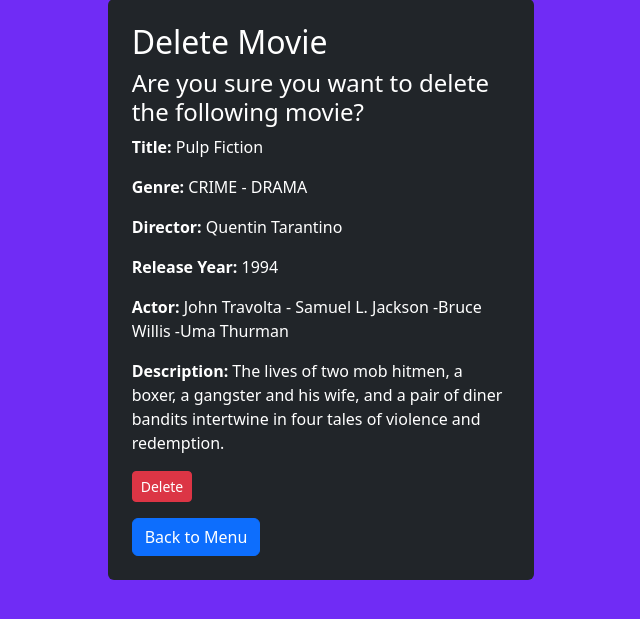
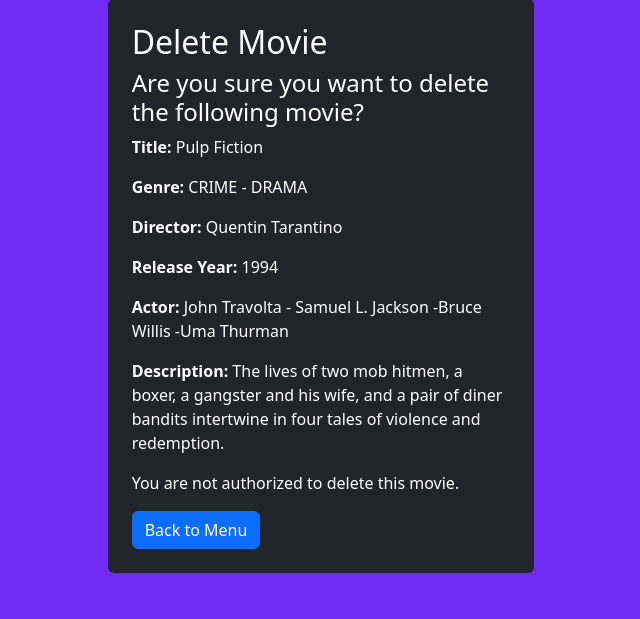
Before and after one commit to thomastour/final_project_cf3, a Django app: page /movies/3/delete/ in a window 1280 px wide. Shown: the part 49-668 px from the top of the page, without its empty margins (319-959 px from the left). Run offline with Django 4.2, Linux system fonts and the light colour scheme; data comes from the database, SQL or seed files in the repository.

Commit message:
update delete.html and movie_delete_view

```diff
--- a/movieapp/movies/templates/movies/movie_delete.html
+++ b/movieapp/movies/templates/movies/movie_delete.html
@@ -18,12 +18,18 @@
         <p><strong>Description:</strong> {{ movie.description }}</p>
         <form method="post">
             {% csrf_token %}
+            {% if movie.user == request.user %}
             <button type="submit" class="btn btn-sm btn-danger">Delete</button>
+            {% endif %}
         </form>
+
+        {%if movie.user != request.user %}
+        <p>You are not authorized to delete this movie.</p>
+
+        {% endif %}
         <div class="mt-3">
-        <a href="{% url 'menu' %}" class="btn btn-primary">Back to Menu</a>
-    </div>
-
+            <a href="{% url 'menu' %}" class="btn btn-primary">Back to Menu</a>
+        </div>
 
 </body>
 </html>
--- a/movieapp/movies/views.py
+++ b/movieapp/movies/views.py
@@ -8,6 +8,7 @@
 from .forms import CustomUserCreationForm, MovieForm
 from .serializers import MovieSerializer
 from rest_framework.views import APIView
+
 
 
 class MovieList(APIView):
@@ -39,6 +40,7 @@
     API endpoint to retrieve, update, or delete a specific movie.
     """
 
+
     def get(self, request, pk):
         """
         Retrieve a specific movie by ID.
@@ -68,6 +70,8 @@
         return Response(status=status.HTTP_204_NO_CONTENT)
 
 
+
+
 def home_view(request):
     """
     Render the home page.
@@ -80,27 +84,27 @@
     Handle user login.
     """
     if request.method == "POST":
-        form = AuthenticationForm(request, data=request.POST)
-        if form.is_valid():
-            username = form.cleaned_data.get("username")
-            password = form.cleaned_data.get("password")
+        form = AuthenticationForm(request, data=request.POST) # Create a form instance with the submitted data
+        if form.is_valid(): # Check if the form is valid
+            username = form.cleaned_data.get("username") # Get the username from the form
+            password = form.cleaned_data.get("password") # Get the password from the form
             print(f"Username: {username}, Password: {password}")
 
-            user = authenticate(request, username=username, password=password)
-            if user is not None:
+            user = authenticate(request, username=username, password=password) # Authenticate the user
+            if user is not None: # Check if the user was authenticated successfully
                 print("Authentication successful")
                 login(request, user)
                 return redirect("menu")
             else:
                 print("Authentication failed")
-                error_message = "Invalid credentials"
+                error_message = "Authentication failed. Invalid username or password" # If the user was not authenticated successfully, display an error message
                 return render(
                     request,
                     "movies/login.html",
                     {"form": form, "error_message": error_message},
                 )
         else:
-            error_message = "Invalid credentials"
+            error_message = "form is invalid" #refers to errors related to the overall form structure or format, such as missing required fields, incorrect field types
             print("Form is invalid")
             print(form.errors)
     else:
@@ -214,12 +218,16 @@
     return render(request, "movies/movie_update.html", {"form": form, "movie": movie})
 
 
+
+
 def movie_delete_view(request, pk):
     """
     Render the movie delete confirmation page and handle the deletion of a movie.
     """
     movie = get_object_or_404(Movie, pk=pk)
-    if request.method == "POST":
-        movie.delete()
+    if request.method == "POST": # Check if the request method is POST
+        if request.user == movie.user: # Check if the user is the owner of the movie
+            movie.delete() # Delete the movie
         return redirect("movie_list")
+
     return render(request, "movies/movie_delete.html", {"movie": movie})
```
